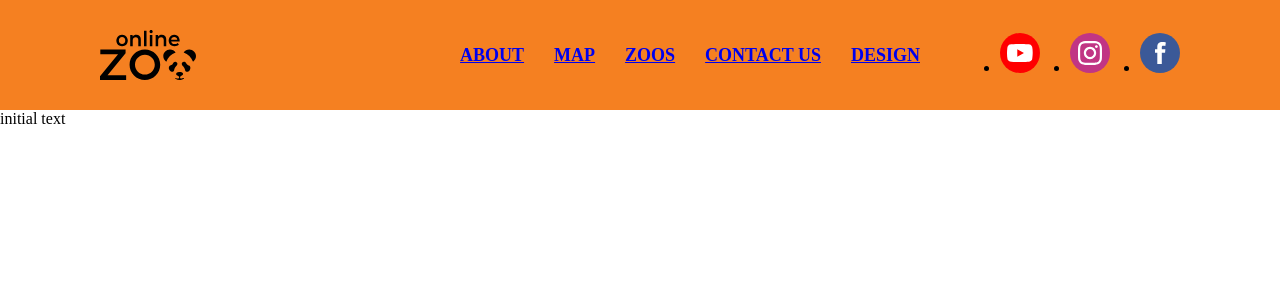
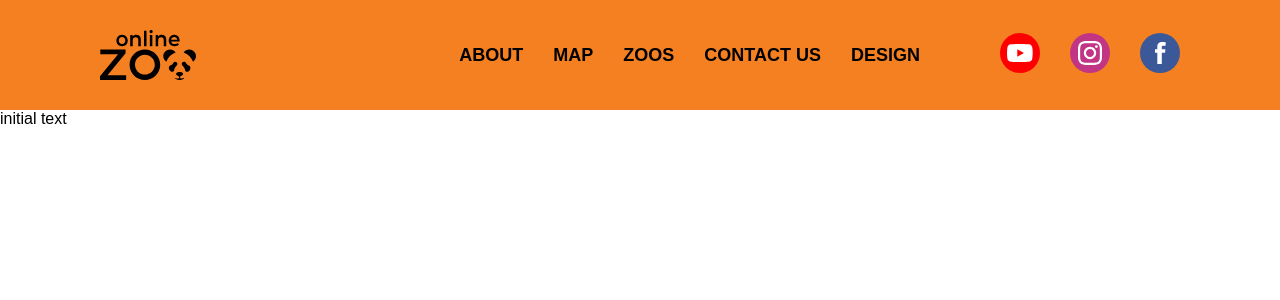
Before and after one commit to IrakliAmbroladze/online-zoo, a React (Vite) app: page / in a window 1280 px wide. Shown: the top 300 px of the page. Built offline with nearby package versions, Linux system fonts and the light colour scheme.

Commit message:
style(global): added global styles

```diff
--- a/src/assets/styles/base/common.scss
+++ /dev/null
@@ -1,9 +0,0 @@
-* {
-  margin: 0;
-  padding: 0;
-  box-sizing: border-box;
-}
-
-a {
-  text-decoration: node;
-}
--- /dev/null
+++ b/src/assets/styles/base/global.scss
@@ -0,0 +1,32 @@
+@use "../abstracts" as *;
+
+* {
+  margin: 0;
+  padding: 0;
+  border: 0;
+  box-sizing: border-box;
+}
+
+body {
+  font-family: $font-primary;
+  font-optical-sizing: auto;
+  font-style: normal;
+}
+
+ul {
+  list-style-type: none;
+}
+
+a {
+  text-decoration: none;
+  color: #000;
+}
+
+.container {
+  max-width: $container-width;
+  margin: auto;
+}
+
+.-transform-translate-10 {
+  transform: translate(-100px)
+}
--- a/src/assets/styles/main.scss
+++ b/src/assets/styles/main.scss
@@ -1,4 +1,5 @@
 @use "abstracts";
+@use "base/global";
 
-@use "./base/common.scss";
-@use "./components/header";
+// components
+@use "components/header";
```
